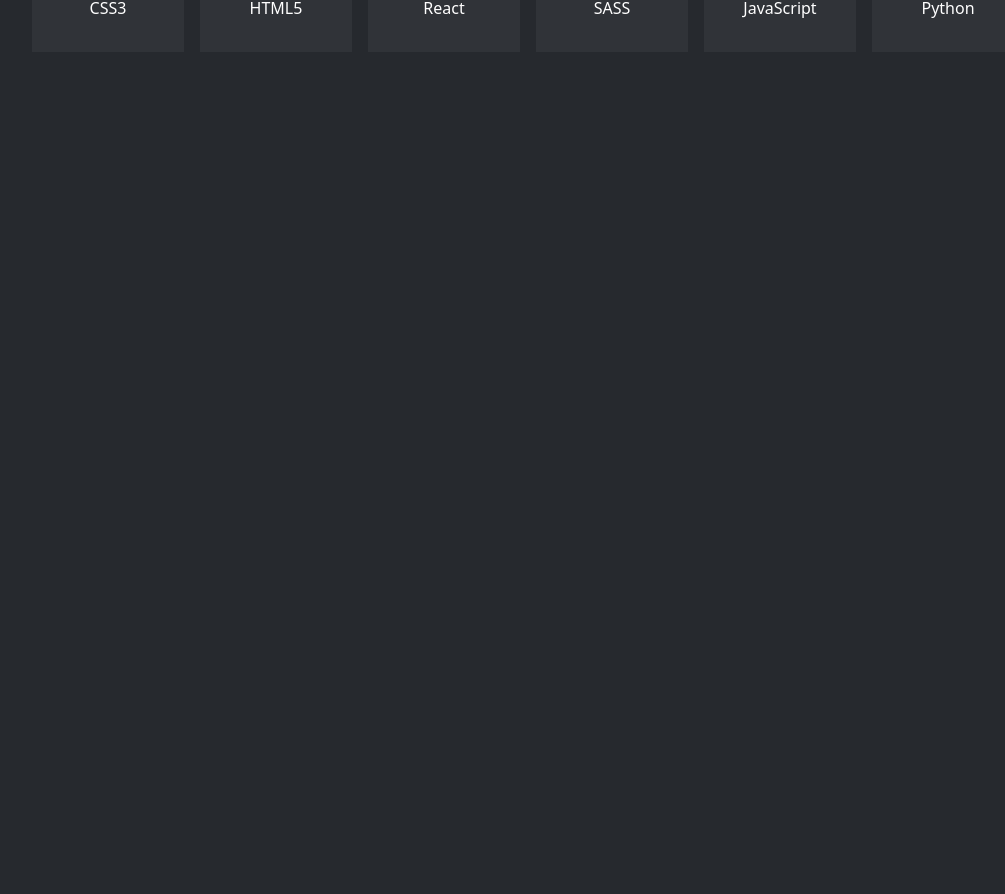
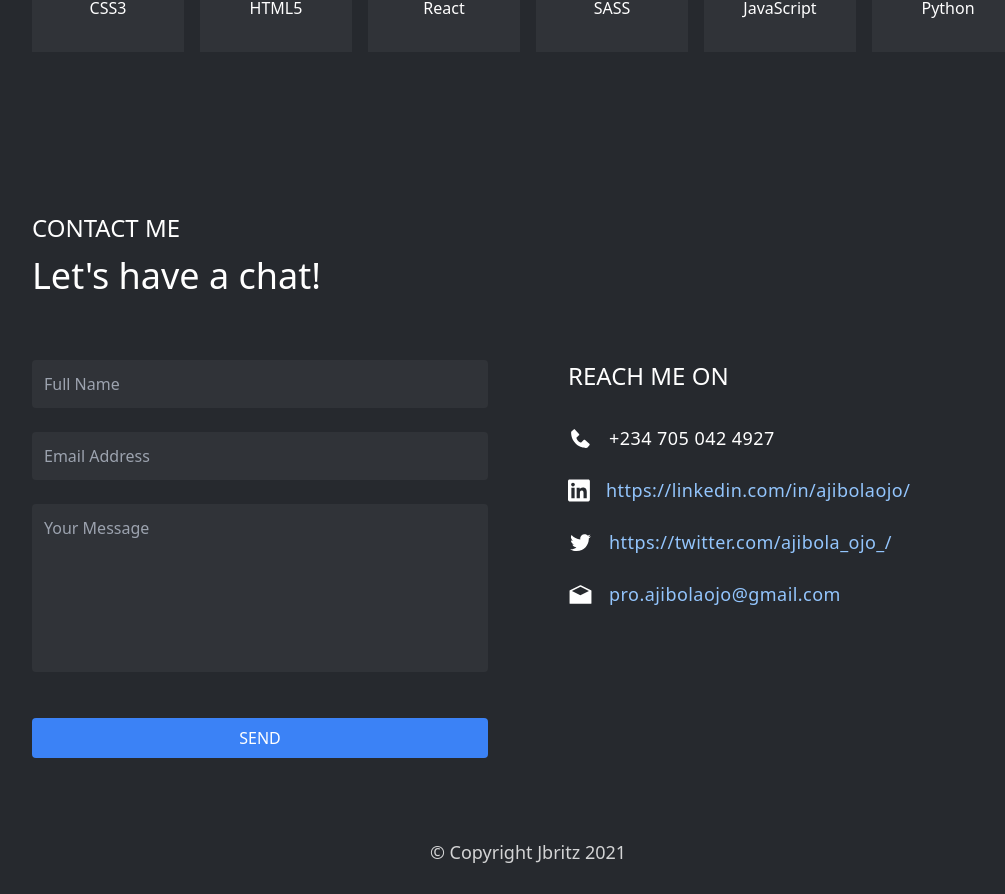
Before and after one commit to jbrit/Portfolio, a React (Create React App) app: page / in a window 1280 px wide. Shown: the part 2255-3149 px from the top of the page, without its empty margins (112-1117 px from the left). Before the commit the page ends 2415 px from the top, so only its background shows below. Built offline with nearby package versions, Linux system fonts and the light colour scheme.

Commit message:
Contact page ready

```diff
--- a/src/App.tsx
+++ b/src/App.tsx
@@ -4,6 +4,7 @@
 import PageContainer from "./components/PageContainer";
 import ProjectPage from "./components/ProjectPage";
 import SkillsPage from "./components/SkillsPage";
+import ContactPage from "./components/ContactPage";
 import { library } from "@fortawesome/fontawesome-svg-core";
 import {
   faCss3,
@@ -13,6 +14,7 @@
   faReact,
   faSass,
 } from "@fortawesome/free-brands-svg-icons";
+import Footer from "./components/Footer";
 
 library.add(faCss3, faHtml5, faJs, faPython, faReact, faSass);
 const App: React.FC = () => {
@@ -23,6 +25,8 @@
         <HomePage />
         <ProjectPage />
         <SkillsPage />
+        <ContactPage />
+        <Footer />
       </PageContainer>
     </div>
   );
--- /dev/null
+++ b/src/components/ContactPage.tsx
@@ -0,0 +1,130 @@
+import React, { useRef, useState } from "react";
+import { ReactComponent as Linkedin } from "../assets/img/sc-linkedin.svg";
+import { ReactComponent as Phone } from "../assets/img/sc-phone.svg";
+import { ReactComponent as Twitter } from "../assets/img/sc-twitter.svg";
+import { ReactComponent as Mail } from "../assets/img/sc-mail.svg";
+
+const ContactPage: React.FC = ({}) => {
+  const [status, setStatus] = useState("");
+  const formRef = useRef<HTMLFormElement>(null);
+  const handlesubmit = (e: React.FormEvent) => {
+    e.preventDefault();
+    const form: HTMLFormElement = formRef.current!;
+    const data = new FormData(form);
+    const xhr = new XMLHttpRequest();
+    xhr.open(form.method, form.action);
+    xhr.setRequestHeader("Accept", "application/json");
+    xhr.onreadystatechange = () => {
+      if (xhr.readyState !== XMLHttpRequest.DONE) return;
+      if (xhr.status === 200) {
+        form.reset();
+        setStatus("SUCCESS");
+      } else {
+        setStatus("ERROR");
+      }
+    };
+
+    xhr.send(data);
+  };
+
+  return (
+    <div className="pt-10 md:pt-20 relative mb-20">
+      <div className="uppercase font-light text-2xl mb-3">Contact Me</div>
+      <div className=" font-medium text-4xl mb-16">Let's have a chat!</div>
+      <div className="grid md:grid-cols-2 gap-10 lg:gap-20">
+        <div className="form-holder">
+          <form
+            method="POST"
+            action="https://formspree.io/f/mzbkqqbn"
+            ref={formRef}
+            onSubmit={handlesubmit}
+          >
+            <div className="form-group mb-6">
+              <label className="sr-only" htmlFor="name">
+                First Name
+              </label>
+              <input
+                className="outline-none rounded p-3 w-full"
+                id="name"
+                name="name"
+                placeholder="Full Name"
+                type="text"
+              />
+            </div>
+            <div className="form-group mb-6">
+              <label className="sr-only" htmlFor="email">
+                Email Address
+              </label>
+              <input
+                className="outline-none rounded p-3 w-full"
+                id="email"
+                name="email"
+                placeholder="Email Address"
+                type="text"
+              />
+            </div>
+            <div className="form-group mb-6">
+              <label className="sr-only" htmlFor="message">
+                Message
+              </label>
+              <textarea
+                placeholder="Your Message"
+                className="outline-none resize-none rounded p-3 w-full"
+                id="message"
+                name="message"
+                rows={6}
+                // Work on fized size
+              ></textarea>
+            </div>
+            <button
+              type="submit"
+              className="bg-blue-500 w-full block mt-10 mx-auto hover:bg-blue-700 text-base font-medium text-white py-2 px-8 rounded uppercase focus:outline-none select-none"
+            >
+              Send
+            </button>
+          </form>
+        </div>
+        <div className="social-details">
+          <div className="uppercase font-light text-2xl mb-8">Reach me on</div>
+          <div className="flex flex-wrap md:flex-nowrap md:flex-col text-lg font-light">
+            <a
+              href="tel:+2347050424927"
+              className="flex items-center tracking-wide mr-6 mb-6"
+            >
+              <Phone className="mr-4 flex-none" /> +234 705 042 4927
+            </a>
+            <a
+              target="__blank"
+              href="https://linkedin.com/in/ajibolaojo/"
+              className="flex items-center tracking-wide mr-6 mb-6"
+            >
+              <Linkedin className="mr-4 flex-none" />
+              <span className="text-blue-300">
+                https://linkedin.com/in/ajibolaojo/
+              </span>
+            </a>
+            <a
+              target="__blank"
+              href="https://twitter.com/ajibola_ojo_/"
+              className="flex items-center tracking-wide mr-6 mb-6"
+            >
+              <Twitter className="mr-4 flex-none" />
+              <span className="text-blue-300">
+                https://twitter.com/ajibola_ojo_/
+              </span>
+            </a>
+            <a
+              href="mailto:pro.ajibolaojo@gmail.com"
+              className="flex items-center tracking-wide mr-6 mb-6"
+            >
+              <Mail className="mr-4 flex-none" />
+              <span className="text-blue-300">pro.ajibolaojo@gmail.com</span>
+            </a>
+          </div>
+        </div>
+      </div>
+    </div>
+  );
+};
+
+export default ContactPage;
--- /dev/null
+++ b/src/components/Footer.tsx
@@ -0,0 +1,16 @@
+import React from "react";
+
+interface Props {}
+
+const Footer = (props: Props) => {
+  return (
+    <footer
+      className="text-center text-lg text-opacity-80 text-white font-light
+    "
+    >
+      &copy; Copyright Jbritz {new Date().getFullYear()}
+    </footer>
+  );
+};
+
+export default Footer;
--- a/src/components/RoundedCard.tsx
+++ b/src/components/RoundedCard.tsx
@@ -4,7 +4,7 @@
   return (
     <div
       style={{ backgroundColor: " #303338 " }}
-      className="p-10 flex flex-col justify-between rounded bg-white"
+      className="p-10 flex flex-col justify-between rounded bg-white project-card relative"
     >
       {children}
     </div>
--- a/src/components/SkillsPage.tsx
+++ b/src/components/SkillsPage.tsx
@@ -16,7 +16,7 @@
     <div className="pt-10 md:pt-20 relative mb-20">
       <div className="uppercase font-light text-2xl mb-3">Skills</div>
       <div className=" font-medium text-4xl mb-16">What I can use</div>
-      <div className="grid grid-cols-2 md:grid-cols-4 lg:grid-cols-6 gap-4">
+      <div className="grid grid-cols-2 sm:grid-cols-3 md:grid-cols-4 lg:grid-cols-6 gap-4">
         {skills.map(({ name, iconProp }, idx) => (
           <div
             key={idx}
--- a/src/index.css
+++ b/src/index.css
@@ -5,3 +5,32 @@
 body {
   background-color: #26292e;
 }
+input,
+textarea {
+  background-color: #303338;
+  transition: background-color 0.75s ease;
+}
+input:focus,
+textarea:focus {
+  background-color: #404348;
+}
+.project-card {
+  overflow: hidden;
+}
+.project-card * {
+  z-index: 1;
+}
+.project-card::after {
+  content: "";
+  top: 0;
+  left: 0;
+  position: absolute;
+  background-color: #2f80ed;
+  height: 100%;
+  width: 100%;
+  transform: translateY(110%);
+  transition: transform 0.45s ease;
+}
+.project-card:hover::after {
+  transform: translateY(0%);
+}
```
Also changed, not shown: src/assets/img/sc-mail.svg (added).
